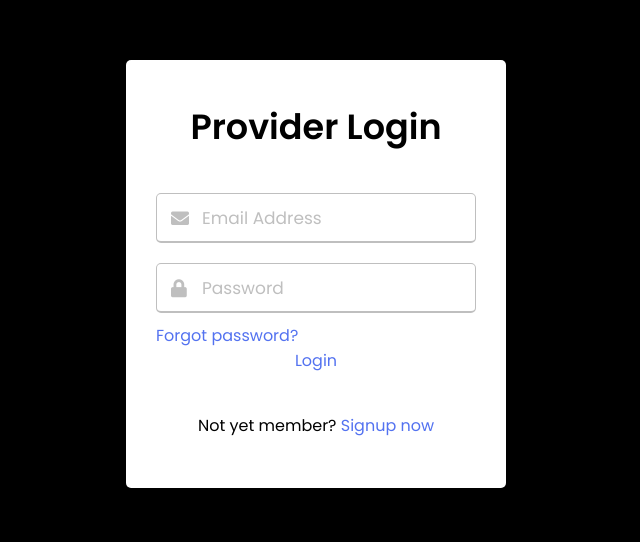
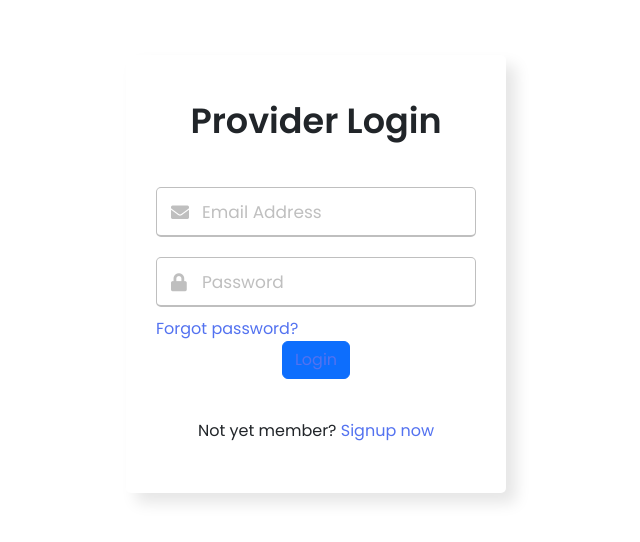
Before and after one commit to ckeilberg57/thlogin, a plain HTML site: page index.html in a window 1280 px wide. Shown: the part 126-668 px from the top of the page, without its empty margins (324-964 px from the left). Drawn offline with nearby package versions, Linux system fonts and the light colour scheme.

Commit message:
Update index.html

```diff
--- a/index.html
+++ b/index.html
@@ -7,7 +7,8 @@
     <title>Provider Login Form</title>
     <link rel="stylesheet" href="style.css">
     <link rel="stylesheet" href="https://cdnjs.cloudflare.com/ajax/libs/font-awesome/5.15.3/css/all.min.css" />
-    <link rel="stylesheet" href="https://cdn.jsdelivr.net/npm/bootstrap-icons@1.9.1/font/bootstrap-icons.css">
+    <link href="https://cdn.jsdelivr.net/npm/bootstrap@5.2.2/dist/css/bootstrap.min.css" rel="stylesheet" integrity="sha384-Zenh87qX5JnK2Jl0vWa8Ck2rdkQ2Bzep5IDxbcnCeuOxjzrPF/et3URy9Bv1WTRi" crossorigin="anonymous">
+
 </head>
 
 <body>
```
